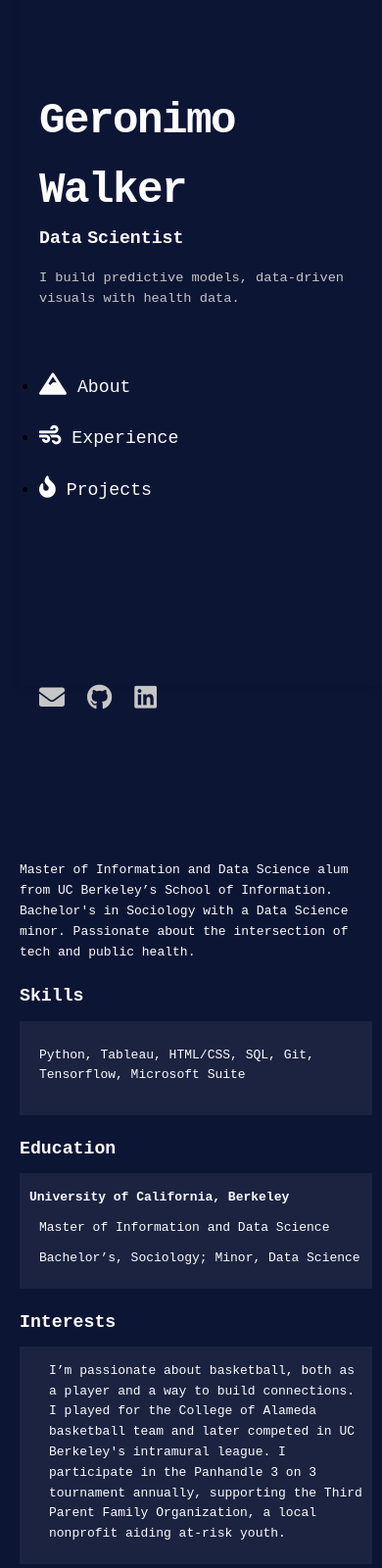
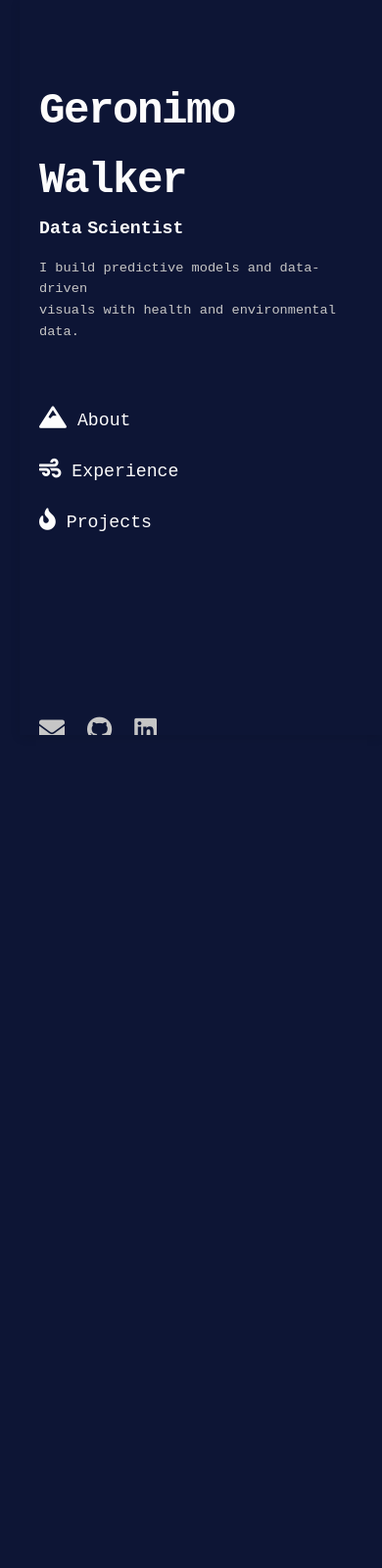
Before and after one commit to GeronimoBWalker/geronimobwalker.github.io, a plain HTML site: page index.html in a window 390 px wide. Shown: the top 1600 px of the page at 98% size. After the commit the page ends 844 px from the top, so only its background shows below. Drawn offline with Linux system fonts and the light colour scheme.

Commit message:
update res

```diff
--- a/index.html
+++ b/index.html
@@ -15,8 +15,8 @@
                 <h1>Geronimo Walker</h1>
                 <h3>Data Scientist</h3>
                 <p>
-                  <span>I build predictive models, data-driven</span>
-                  <span class="new-line">visuals with health data.</span>
+                  <span>I build predictive models and data-driven</span>
+                  <span class="new-line">visuals with health and environmental data.</span>
                 </p>
               </header>
 
@@ -24,17 +24,17 @@
             <section class="navigation">
                 <ul>
                     <li>
-                        <a href="#" class="active">
+                        <a href="#about_me" class="active">
                           <i class="fas fa-mountain icon"></i>
                             About
                         </a>
                     </li>
-                    <li><a href="#">
+                    <li><a href="#experience">
                             <i class="fas fa-wind icon"></i>
                             Experience
                         </a>
                     </li>
-                    <li><a href="#">
+                    <li><a href="#projects">
                             <i class="fas fa-fire icon"></i>
                             Projects
                         </a>
@@ -58,9 +58,10 @@
 <!-- beginning of right side -->
         <!-- seperated into sections -->
         <div class="right-side">
-            <div class="about_me">
+            <div id="about_me" ></div>
+            <div  class="about_me">
 
-            <section class="bio-paragraph">
+            <section  class="bio-paragraph">
                 <p>
                     Master of Information and Data Science alum from UC Berkeley’s
                     School of Information. Bachelor's in Sociology with a Data Science minor.
@@ -71,11 +72,13 @@
             <section class="skills">
 
                 <ul>
-                    <li>
-                        Python, Tableau, HTML/CSS,
-                        SQL, Git, Tensorflow,
-                        Microsoft Suite
-                    </li>
+                    <li>Python</li>
+                    <li>SQL</li>
+                    <li>Tableau</li>
+                    <li>HTML/CSS</li>
+                    <li>Git</li>
+                    <li>Tensorflow</li>
+                    <li>Microsoft Suite</li>
                 </ul>
             </section>
 
@@ -108,7 +111,7 @@
             </section>
           </div>
 
-            <div class="experience">
+            <div id="experience" class="experience">
                 <h3>Experience</h3>
                 <section>
                     <div class="job">
@@ -173,7 +176,7 @@
                   </section>
                 </div>
 
-                <h3>Projects</h3>
+                <h3 id="projects">Projects</h3>
 
                   <section class="projects">
                     <button role='link' onclick="location.href='https://storymaps.arcgis.com/stories/89c759a510bf42a7b0f91123a0b139fd'" class="button-container">
--- a/style.css
+++ b/style.css
@@ -9,6 +9,7 @@
 body {
     font-family: monospace;
     line-height: 1.6;
+
     background-color: #0d1535;
     padding: 0px;
     margin-left: 20px;
@@ -18,31 +19,32 @@ body {
 
 .resume-container {
     width: 100%;
-    height: 700px;
+    height: 750px;
     display: flex;
     max-width: 100%;
     margin: 0 auto;
-    background-color: #0d1535;
     box-shadow: 0 2px 10px rgba(0, 0, 0, 0.1);
 }
 
 .left-side {
     width: 47%;
     padding: 20px;
-    overflow: scroll;
-    margin-bottom: 20px;
-    margin-top: 10px;
+    height: 750px;
+    overflow: hidden;
     display:block;
+
 
 }
 
 .right-side {
     width: 53%;
+    height:100%;
     background-color: #0d1535;
     overflow: scroll;
     margin-left: 0px;
     margin-right: 0px;
     color: rgb(252, 252, 252);
+
 
 }
 header h1 {
@@ -94,6 +96,7 @@ p span.new-line {
 
 .navigation ul li{
     margin-bottom: 23px;
+    list-style: none;
 
 }
 
@@ -126,7 +129,9 @@ p span.new-line {
 }
 
 .about_me {
-    margin-top: 110px;
+    margin-top: 95px;
+    color: rgb(198, 198, 198);
+
 }
 
 .degrees {
@@ -139,55 +144,55 @@ h4 {
 
 
 
+.skills {
+    color: rgb(198, 198, 198);
+    margin-top: 10px;
+    border-color: #1b2341;
+    border-width: 5px;
+    background-color: #0d1535;
 
-
-.skills {
-    padding: 20px;
-    border-color: #1b2341;
-
-    margin-bottom: 20px;
-    border-width: 5px;
-    background-color: #1b2341;
 }
 .skills ul {
     list-style-type: none;
-    margin: 16px 0;
-
-    margin-bottom: 10px;
-    margin-top: 5px;
-
+    margin-bottom: 20px;
 }
 
 .education {
-    padding: 10px;
+    color: rgb(198, 198, 198);
     border-color: #1b2341;
-
+    margin-top:10px;
     margin-bottom: 20px;
     border-width: 5px;
-    background-color: #1b2341;
+    background-color: #0d1535;
+}
+
+.education ul {
+    margin-bottom: 20px;
 }
 .education ul li{
     list-style-type: none;
     margin: 16px 0;
-    margin-bottom: 10px;
+    margin-bottom: 5px;
     margin-top: 5px;
 
 }
 
 .interests {
-    padding: 10px;
     border-color: #1b2341;
-
-    margin-bottom: 20px;
     border-width: 5px;
-    background-color: #1b2341;
+    background-color: #0d1535;
 }
 .interests ul {
     list-style-type: none;
-    margin: 16px 0;
-    padding-left: 20px;
-    margin-bottom: 10px;
+    margin-bottom: 100px;
     margin-top: 5px;
+}
+.experience h3{
+    margin-bottom: 20px;
+}
+#experience {
+    scroll-margin-top: 100px;
+    margin-bottom: 20px;
 
 }
 
@@ -211,6 +216,7 @@ h4 {
     padding-left: 20px;
     margin-bottom: 10px;
     margin-top: 5px;
+    color: rgb(198, 198, 198);
 
 }
 
@@ -225,6 +231,7 @@ h4 {
 .kaiser_project {
     margin: 0;
     text-indent: -20px;
+    color: rgb(252, 252, 252);
 }
 
 .button-container {
@@ -247,15 +254,27 @@ h4 {
     background-color: #0056b3;
 }
 
+.projects {
+    padding-bottom: 470px;
+}
 
-@media screen and (max-width: 800px) {
+#projects{
+    margin-top: 100px;
+    margin-bottom: 20px;
+}
+
+
+@media screen and (max-width: 890px) {
     .resume-container {
         flex-wrap:wrap;
+        overflow: auto;
     }
 
     .left-side,
     .right-side {
         width: 100%; /* Full width for both containers */
+        height: auto;
+        overflow: visible;
     }
 
     .right-side {
```
